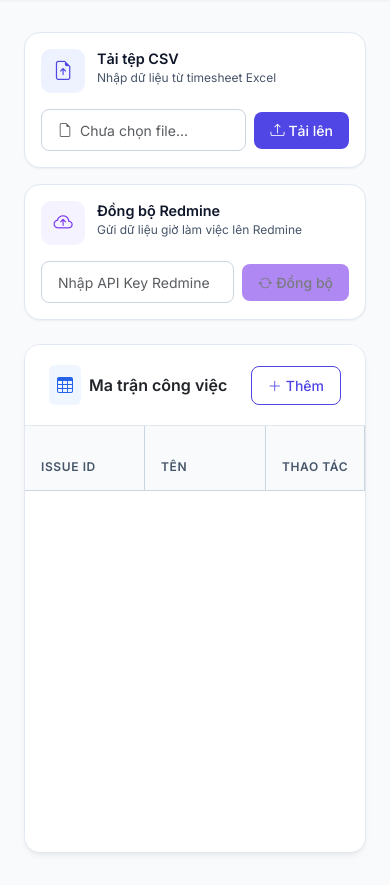
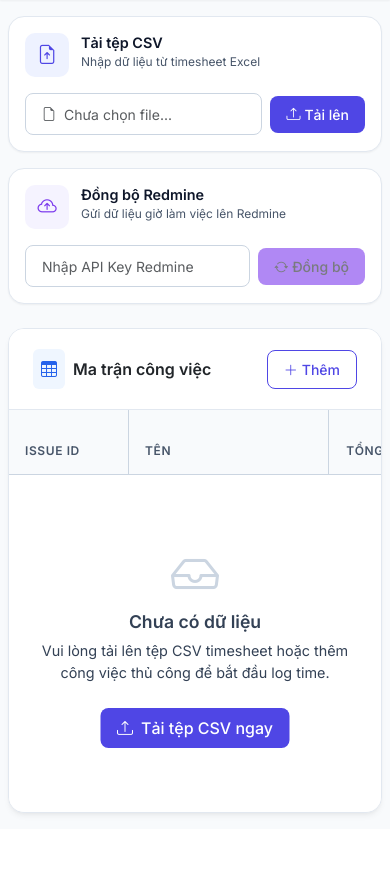
Before and after one commit to bennv14/log_time_redmine, a Flask app: page / in a window 390 px wide. Shown: the part 73-958 px from the top of the page. After the commit the page ends 889 px from the top, so only its background shows below. Run offline with Flask 3, Linux system fonts and the light colour scheme; some libraries are stand-ins or nearby versions.

Commit message:
chore(update-ui): enhance responsive layout and empty state styling
- Bind Flask application to 0.0.0.0 to allow external network access
- Add media queries to disable sticky table columns on mobile screens
- Update empty state component with sticky positioning for better visibility
- Apply new empty-state-td class to HTML template and JavaScript renderer

```diff
--- a/app.py
+++ b/app.py
@@ -194,4 +194,4 @@ def sync_redmine():
     return jsonify({"status": "success", "success_count": success_count})
 
 if __name__ == '__main__':
-    app.run(debug=True, port=5000)
+    app.run(debug=True, host = '0.0.0.0', port=5000)
--- a/static/css/style.css
+++ b/static/css/style.css
@@ -549,10 +549,22 @@ body {
 /* ============================================================
    Empty State
    ============================================================ */
+.empty-state-td {
+    padding: 0 !important;
+    text-align: left !important;
+    border-bottom: none !important;
+}
+
 .empty-state {
+    position: sticky;
+    left: 50%;
+    transform: translateX(-50%);
+    width: max-content;
+    max-width: 90vw;
     text-align: center;
-    padding: 4rem 2rem;
+    padding: 4rem 1rem;
     color: var(--gray-500);
+    display: inline-block;
 }
 
 .empty-state-icon {
@@ -636,3 +648,36 @@ body {
 ::-webkit-scrollbar-thumb:hover {
     background: var(--gray-400);
 }
+
+/* ============================================================
+   Responsive (Mobile)
+   ============================================================ */
+@media (max-width: 992px) {
+    .main-content {
+        padding: 1rem 0.5rem;
+    }
+
+    /* Disable horizontal sticky columns on smaller screens */
+    .first-col, .second-col, .third-col {
+        left: auto !important;
+    }
+    .action-col {
+        right: auto !important;
+    }
+
+    #matrix-table tbody td.sticky-col,
+    #matrix-table tbody td.action-col {
+        position: static !important;
+        box-shadow: none !important;
+    }
+
+    #matrix-table thead th.sticky-col,
+    #matrix-table thead th.action-col {
+        z-index: 2 !important;
+        box-shadow: none !important;
+    }
+
+    .second-col {
+        min-width: 200px;
+    }
+}
--- a/static/js/app.js
+++ b/static/js/app.js
@@ -238,7 +238,7 @@ function renderTable() {
     if (appState.tasks.length === 0) {
         const tr = document.createElement('tr');
         const colSpan = 4 + appState.dates.length;
-        tr.innerHTML = `<td colspan="${colSpan}">
+        tr.innerHTML = `<td colspan="${colSpan}" class="empty-state-td">
             <div class="empty-state">
                 <i class="bi bi-inbox empty-state-icon"></i>
                 <h5 class="empty-state-title">Chưa có dữ liệu</h5>
--- a/templates/index.html
+++ b/templates/index.html
@@ -158,7 +158,7 @@
                                 </thead>
                                 <tbody id="table-body">
                                     <tr>
-                                        <td colspan="4">
+                                        <td colspan="4" class="empty-state-td">
                                             <div class="empty-state">
                                                 <i class="bi bi-inbox empty-state-icon"></i>
                                                 <h5 class="empty-state-title">Chưa có dữ liệu</h5>
```
